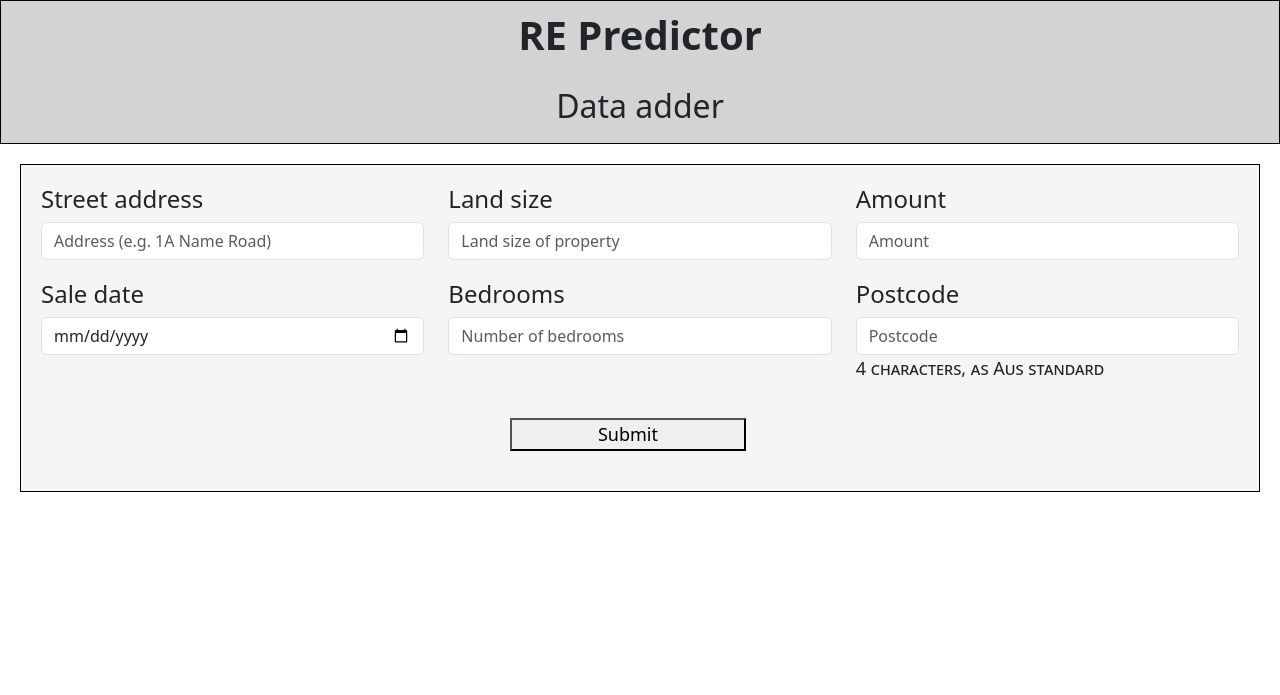
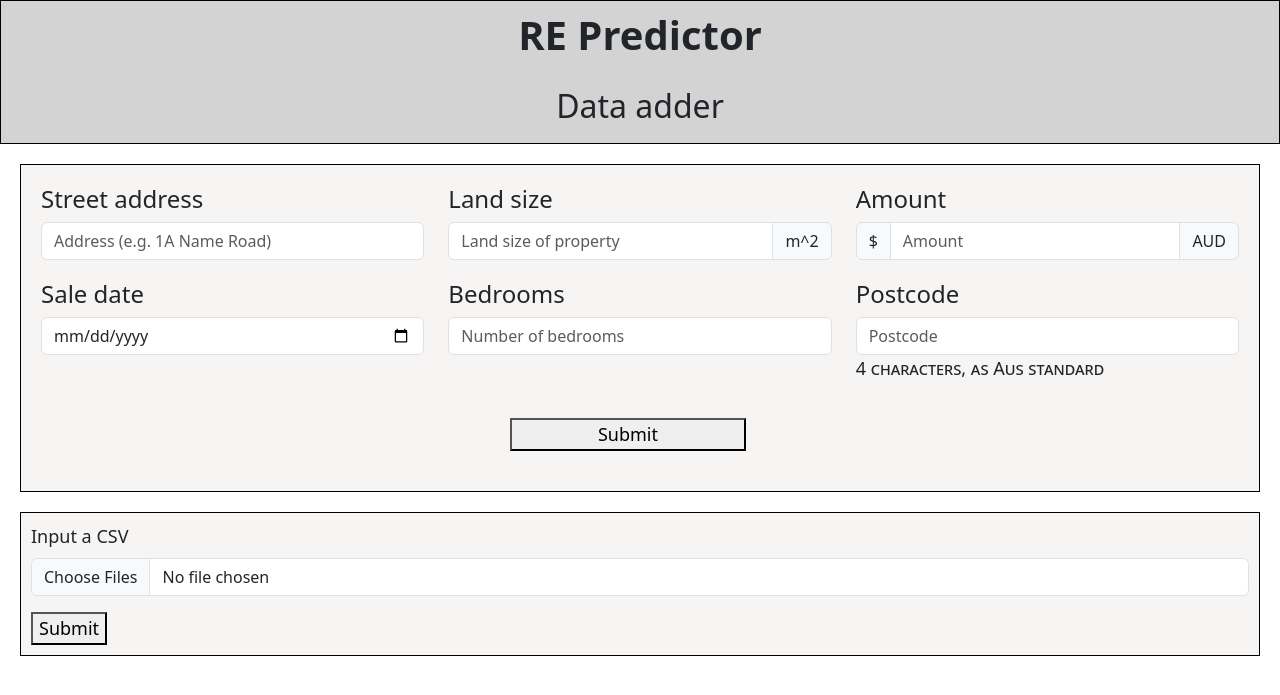
Before and after one commit to palmenapedare/10DGT-Semester2, a Flask app: page /data in a window 1280 px wide. Shown: the part 56-751 px from the top of the page. Run offline with Flask 3, Linux system fonts and the light colour scheme; some libraries are stand-ins or nearby versions.

Commit message:
data.csv is updated every time a new csv file is added. still need to remove double adding and confirm other csv names work as well, as well as update sql

```diff
--- a/dataanalytics/app.py
+++ b/dataanalytics/app.py
@@ -5,6 +5,7 @@ from datetime import datetime
 from decimal import Decimal, InvalidOperation
 import re
 import statistics
+from pathlib import Path
 from flask import Flask, render_template, request
 import sqlite3
 import pandas as pd
@@ -14,14 +15,19 @@ from matplotlib.backends.backend_agg import FigureCanvasAgg
 from matplotlib.figure import Figure
 import io
 import base64
+from distutils.log import debug
+from flask import *
+from werkzeug.utils import secure_filename
 
 #DB Generator
 app = Flask(__name__)
-df = pd.read_csv("data.csv")
-print(df)
-conn = sqlite3.connect('real_estate.db')
-df.to_sql(name='data', con=conn, if_exists="replace", index=False)
-conn.close()
+app.config["UPLOAD_FOLDER"] = str(Path(app.root_path) / "uploads")
+data_path = Path(app.config["UPLOAD_FOLDER"]) / "data.csv"
+if data_path.is_file():
+    df = pd.read_csv(data_path)
+    print(df)
+    with sqlite3.connect("real_estate.db") as conn:
+        df.to_sql(name="data", con=conn, if_exists="replace", index=False)
 
 def getlinesofbestfit():
     conn = sqlite3.connect('real_estate.db')
@@ -456,6 +462,7 @@ def predictionscalc(land_size_value, bedrooms_value, selected_date):
 
 @app.route('/data', methods=['GET', 'POST'])
 def data():
+    #INDIVIDUAL DATA ENTRY
     address_input = request.form.get("address", "").strip()
     land_size_input = request.form.get("landsize", "")
     house_price_input = request.form.get("houseamount", "")
@@ -490,14 +497,14 @@ def data():
                     new_sale_date = sale_date_input_obj.strftime("%d-%m-%y")
                     house_price_input = f"${house_price_value:,.0f}"
                     land_size_input = f"{land_size_value:,.2f}"
-                    with open('data.csv', mode='ab+') as f:
+                    with data_path.open(mode='ab+') as f:
                         f.seek(0, 2)
                         if f.tell() > 0:
                             f.seek(-1, 2)
                             if f.read(1) != b'\n':
                                 f.seek(0, 2)
                                 f.write(b'\n')
-                    with open('data.csv', mode='a', newline='') as f:
+                    with data_path.open(mode='a', newline='') as f:
                         writer = csv.writer(f)
                         writer.writerow([
                             address_input,
@@ -526,9 +533,54 @@ def data():
 
     return render_template('data.html')
 
+@app.route('/upload', methods=['POST'])
+def upload_file():
+    uploaded_files = [
+        uploaded_file
+        for uploaded_file in request.files.getlist('files')
+        if uploaded_file.filename
+    ]
+    if not uploaded_files:
+        return render_template('data.html', upload_error="Please choose a CSV file."), 400
+
+    files_to_save = []
+    filenames = set()
+    for uploaded_file in uploaded_files:
+        filename = secure_filename(uploaded_file.filename)
+        if not filename or Path(filename).suffix.lower() != '.csv':
+            return render_template('data.html', upload_error="Please choose CSV files only."), 400
+        if filename.casefold() == "data.csv":
+            return render_template(
+                'data.html',
+                upload_error="Please use a different name; data.csv is the combined file.",
+            ), 400
+        if filename.casefold() in filenames:
+            return render_template(
+                'data.html',
+                upload_error="Each selected file must have a unique filename.",
+            ), 400
+        filenames.add(filename.casefold())
+        files_to_save.append((uploaded_file, filename))
+
+    upload_folder = Path(app.config["UPLOAD_FOLDER"])
+    upload_folder.mkdir(parents=True, exist_ok=True)
+    master_path = upload_folder / "data.csv"
+    frames = [pd.read_csv(master_path)] if master_path.is_file() else []
+    for uploaded_file, filename in files_to_save:
+        uploaded_file.save(upload_folder / filename)
+        frames.append(pd.read_csv(upload_folder / filename))
+
+    df_combined = pd.concat(frames, ignore_index=True)
+    df_combined.to_csv(master_path, index=False)
+
+    return render_template(
+        'data.html',
+        upload_success=f"Uploaded and merged {', '.join(filename for _, filename in files_to_save)}.",
+    )
+
 @app.route('/datasuccess')
 def datasuccess(addedvalues):
     return render_template('datasuccess.html', addedvalues=addedvalues)
 
 if __name__== '__main__':
-    app.run(debug=True, port=8000)
+    app.run(debug=True)
--- a/dataanalytics/templates/data.html
+++ b/dataanalytics/templates/data.html
@@ -5,6 +5,7 @@
 <form method="POST">
 <div class="main-container display-flex">
   <div class="row" style="padding: 10px;">
+
     <div class="col">
     <h4>Street address</h4>
       <input type="text" name="address" id="addressValue" class="form-control" placeholder="Address (e.g. 1A Name Road)" value="{{ address or '' }}">
@@ -12,21 +13,32 @@
 <p role="alert" class="alert theme-warning" style="padding: 10px; margin: 20px;">Please enter an address value</p>
 {% endif %}
 </div>
+
 <div class="col">
     <h4>Land size</h4>
+    <div class="input-group">
     <input type="integer" name="landsize" id="landsizeValue" class="form-control" placeholder="Land size of property" value="{{ landsize or '' }}">
+      <span class="input-group-text">m^2</span>
+</div>
     {% if landsizenull %}
 <p role="alert" class="alert theme-warning" style="padding: 10px; margin: 20px;">Please enter a land size value</p>
 {% endif %}
 </div>
+
 <div class="col">
   <h4>Amount</h4>
+<div class="input-group">
+      <span class="input-group-text">$</span>
     <input type="integer" name="houseamount" id="houseamountValue" class="form-control" placeholder="Amount" value="{{ amount or '' }}">
+  <span class="input-group-text">AUD</span>
+  </div>
     {% if houseamountnull %}
 <p role="alert" class="alert theme-warning" style="padding: 10px; margin: 20px;">Please enter a house price</p>
 {% endif %}
 </div>
+
 </div>
+
   <div class="row" style="padding: 10px;">
     <div class="col">
       <h4>Sale date</h4>
@@ -35,6 +47,7 @@
 <p role="alert" class="alert theme-warning" style="padding: 10px; margin: 20px;">Please select a saledate</p>
 {% endif %}
 </div>
+
 <div class="col">
       <h4>Bedrooms</h4>
     <input type="integer" name="bedroomsamount" id="bedroomsamountValue" class="form-control" placeholder="Number of bedrooms" value="{{ bedroomsamount or '' }}">
@@ -42,6 +55,7 @@
 <p role="alert" class="alert theme-warning" style="padding: 10px; margin: 20px;">Please enter a number of bedrooms</p>
 {% endif %}
 </div>
+
 <div class="col">
       <h4>Postcode</h4>
     <input type="integer" name="postcode" id="postcodeValue" class="form-control" placeholder="Postcode" value="{{ postcode or '' }}">
@@ -50,10 +64,28 @@
 <p role="alert" class="alert theme-warning" style="padding: 10px; margin: 20px;">Please enter a house price</p>
 {% endif %}
 </div>
+
 <div class="row" style="padding:20px">
     <button type="submit" class="theme-info btn-subtle" style="max-width: 20%; margin-inline: auto;">Submit</button>
   </div>
   </div>
 </form>
+</div>
+
+<div class="main-container display-flex">
+  <form action="{{ url_for('upload_file') }}" method="POST" enctype="multipart/form-data">
+    <div class="mb-3">
+      <label for="uploadFile" class="form-label">Input a CSV</label>
+      <input class="form-control" type="file" id="uploadFile" name="files" accept=".csv,text/csv" multiple required>
+    </div>
+    {% if upload_error %}
+    <p role="alert" class="alert theme-warning" style="padding: 10px; margin: 20px;">{{ upload_error }}</p>
+    {% endif %}
+    {% if upload_success %}
+    <p role="status" class="alert theme-info" style="padding: 10px; margin: 20px;">{{ upload_success }}</p>
+    {% endif %}
+    <button type="submit" class="theme-info btn-subtle" style="max-width: 20%; margin-inline: auto;">Submit</button>
+  </form>
+</div>
 
 {% endblock %}
--- /dev/null
+++ b/dataanalytics/uploads/data1.csv
@@ -0,0 +1,6 @@
+Address,Sale date,Amount ($),Bedrooms,Land size (m^2),Suburb
+4 Heitmann Court,11-11-26,"$1,464,000.00",4,990.00,5091
+3 White Avenue,21-06-26,"$1,428,000.00",4,553.00,5091
+34 Shelley Street,03-12-25,$775.00,3,450.00,5091
+47 Angove Park Drive,27-01-26,$955.00,3,505.00,5091
+32 Highfield Drive,01-09-26,"$1,165,000.00",4,463.00,5091
```
Also changed, not shown: dataanalytics/templates/index.html (+6 -4 lines), dataanalytics/real_estate.db, dataanalytics/uploads/data.csv (renamed from dataanalytics/data.csv), 1 other file. Lines whose indentation alone changed are shown as unchanged.
